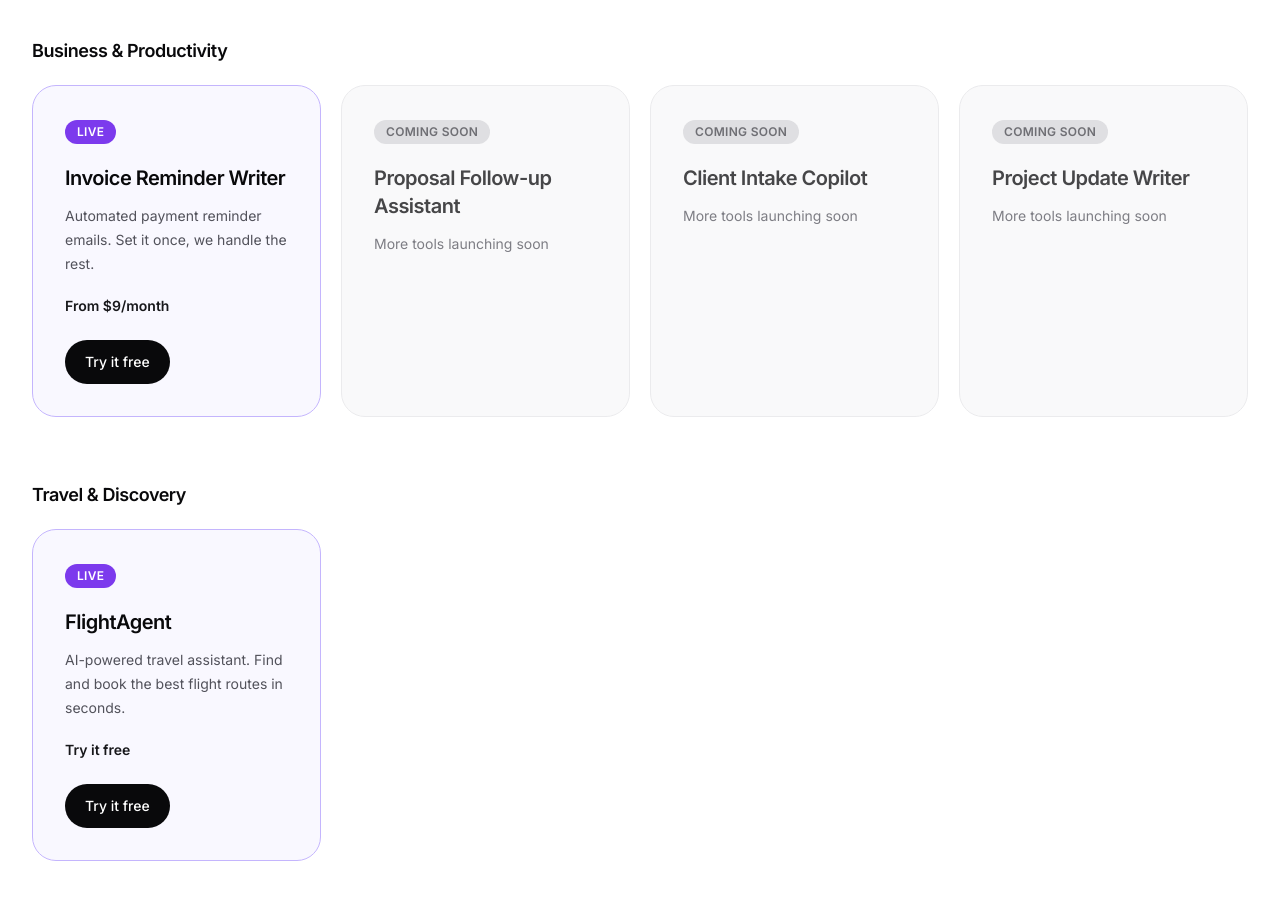
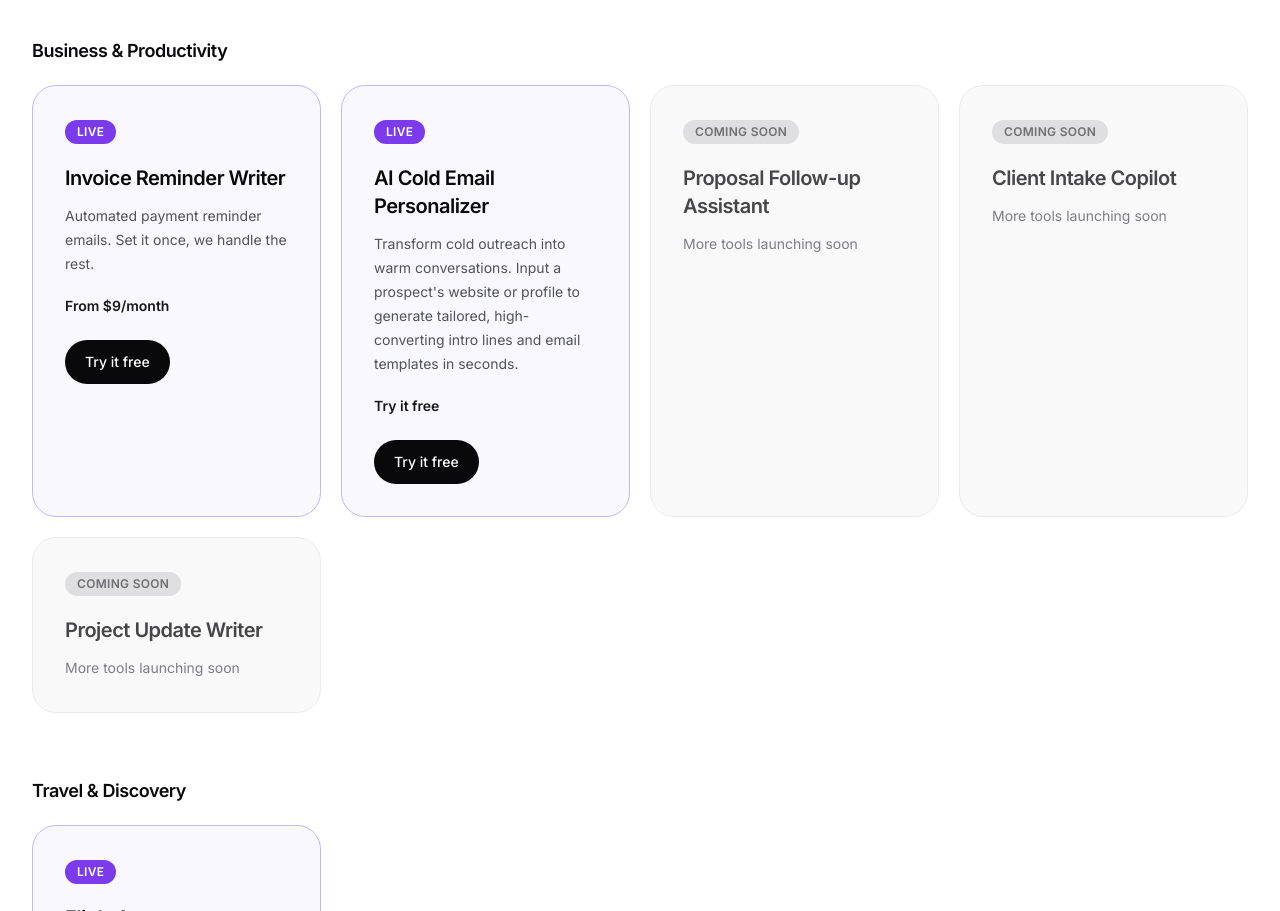
Before and after one commit to serteri/SaaS_Business, a Next.js app: page / in a window 1280 px wide. Shown: the part 840-1751 px from the top of the page. Built offline with nearby package versions, Linux system fonts and the light colour scheme; no server answers.

Commit message:
Add AI Cold Email Personalizer tool card to homepage and tools page

```diff
--- a/app/tools/page.tsx
+++ b/app/tools/page.tsx
@@ -7,6 +7,14 @@ const businessTools = [
     description: "Automated payment reminder emails. Set it once, we handle the rest.",
     price: "From $9/month",
     href: "/signin",
+  },
+  {
+    title: "AI Cold Email Personalizer",
+    status: "Live",
+    description:
+      "Transform cold outreach into warm conversations. Input a prospect's website or profile to generate tailored, high-converting intro lines and email templates in seconds.",
+    price: "Try it free",
+    href: "/tools/cold-email-personalizer",
   },
   {
     title: "Proposal Follow-up Assistant",
--- a/components/Features.tsx
+++ b/components/Features.tsx
@@ -7,6 +7,14 @@ const businessTools = [
     description: "Automated payment reminder emails. Set it once, we handle the rest.",
     price: "From $9/month",
     href: "/signin",
+  },
+  {
+    title: "AI Cold Email Personalizer",
+    status: "Live",
+    description:
+      "Transform cold outreach into warm conversations. Input a prospect's website or profile to generate tailored, high-converting intro lines and email templates in seconds.",
+    price: "Try it free",
+    href: "/tools/cold-email-personalizer",
   },
   {
     title: "Proposal Follow-up Assistant",
```
